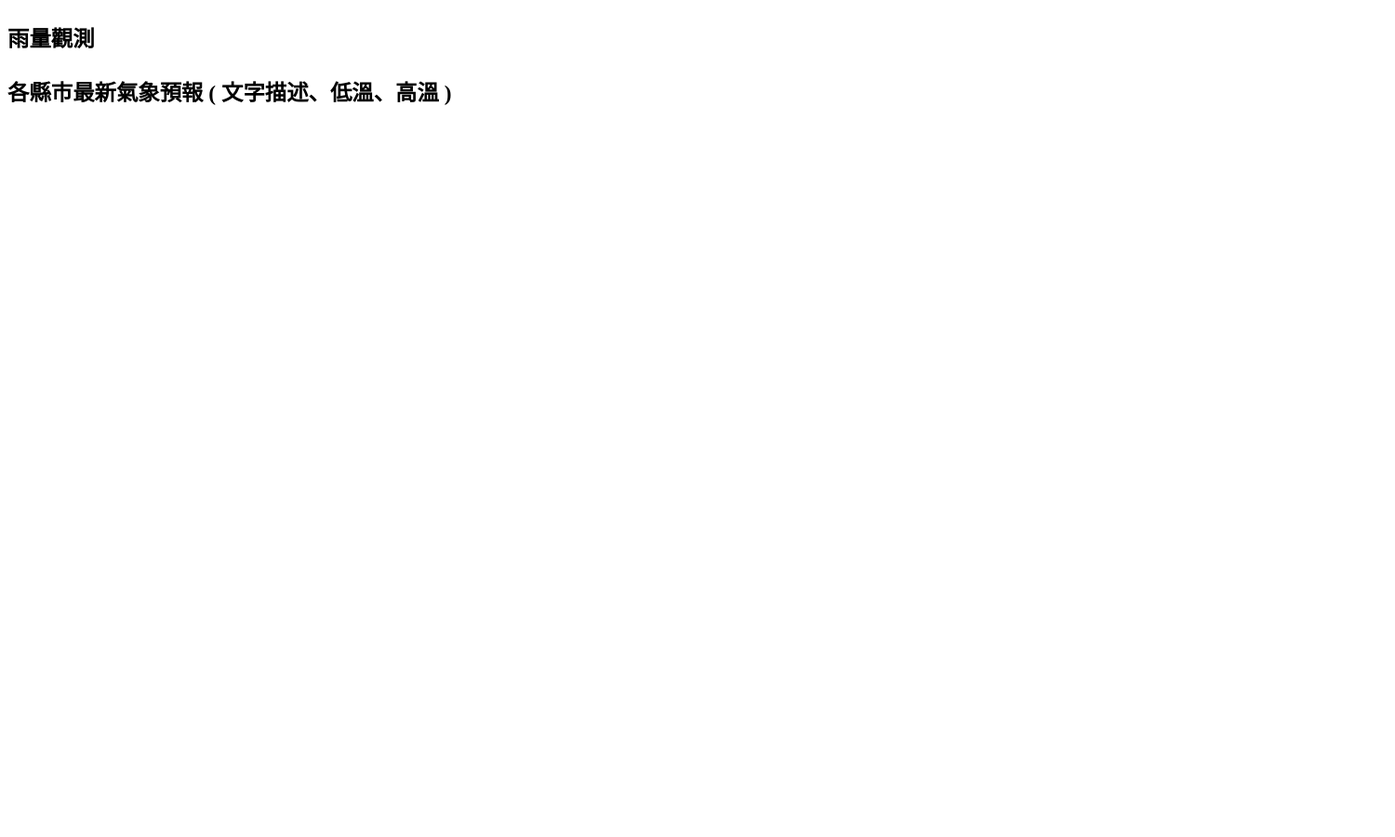
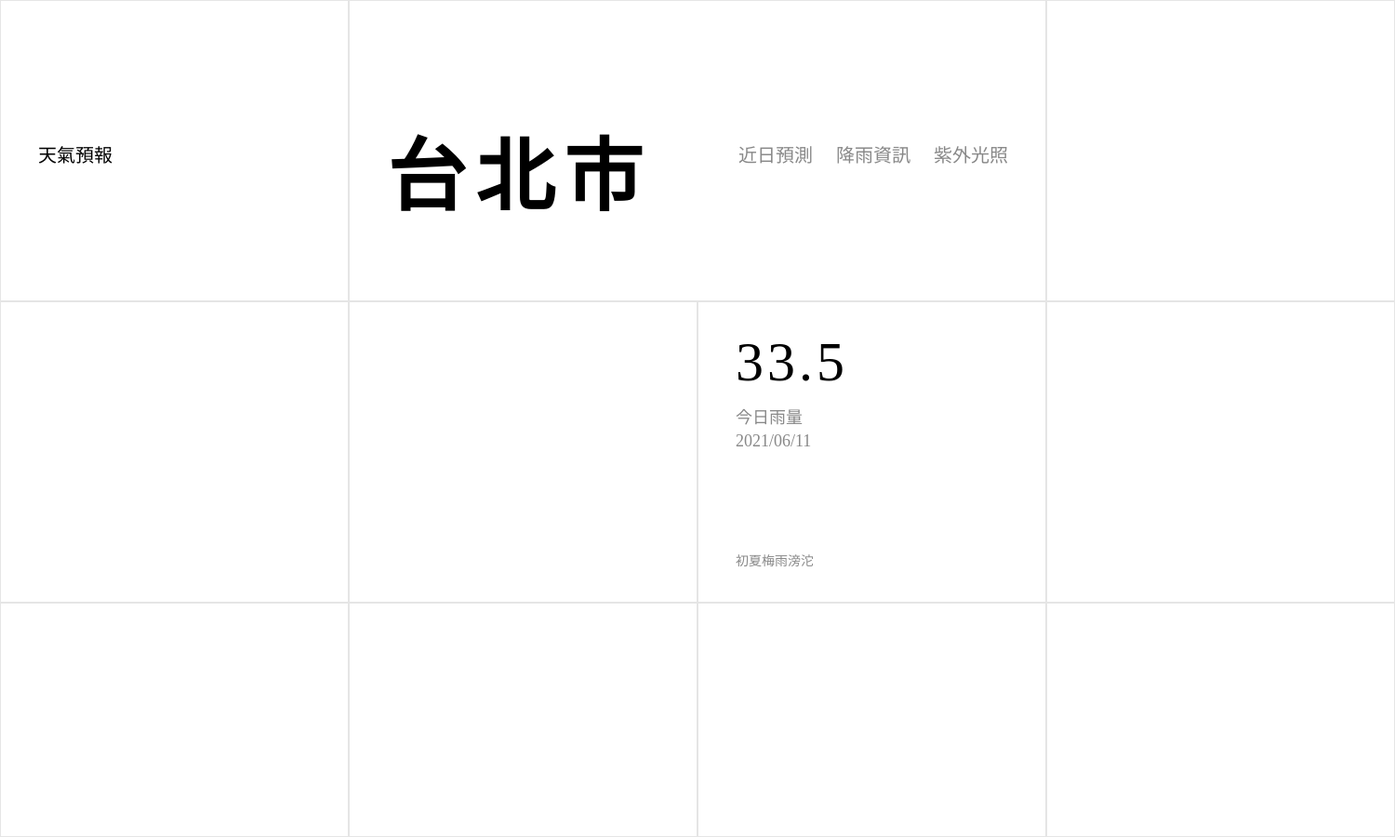
Before and after one commit to hokou/group-12-weather, a plain HTML site: page index.html in a window 1280 px wide. Shown: the whole page at 93% size, 1500 px wide, since content can reach past the window. Before the commit the page ends 800 px from the top, so only its background shows below. Drawn offline with Linux system fonts and the light colour scheme; no server answers.

Commit message:
update index.html, common.css and set basic webpage style

```diff
--- a/css/common.css
+++ b/css/common.css
@@ -1,3 +1,102 @@
-body{
+body {
 	font-size:20px;
 }
+
+h1 {
+	font-size: 85px;
+	font-weight: 700;
+	margin-block-start: 0;
+	margin-block-end: 0;
+	margin-bottom: 4px;
+	letter-spacing: 10px;
+}
+
+h2 {
+	font-size: 60px;
+	font-weight: 500;
+	margin-block-start: 0;
+	margin-block-end: 0;
+	margin-bottom: 10px;
+	letter-spacing: 4px;
+}
+
+h3 {
+	font-size: 18px;
+	font-weight: 400;
+	margin-block-start: 0;
+	margin-block-end: 0;
+	margin-bottom: 4px;
+	color: #888;
+}
+
+p {
+	margin-block-start: 0;
+	margin-block-end: 0;
+}
+
+.titleText {
+	padding-top: 30px;
+	font-weight: 400;
+}
+
+.navText {
+	margin-left: 20px;
+	font-weight: 400;
+	color: #888;
+}
+
+.bodyText {
+	font-size: 14px;
+	font-weight: 400;
+	margin-top: 0 !important;
+	color: #888;
+}
+
+.grid {
+	display: grid;
+	grid-template-columns: repeat(4, 1fr);
+	grid-template-rows: 3.6fr 3.6fr 2.8fr;
+	height: 100vh;
+	width: 100vw;
+	min-width: 1500px;
+	min-height: 900px;
+	margin: 0;
+
+	grid-template-areas:
+	'A1 A2 A2 A3'
+	'B1 B2 B3 B4'
+	'C1 C2 C3 C4'
+	;
+}
+
+.grid > * {
+	padding-left: 40px;
+	padding-top: 30px;
+	border: #e5e5e5 solid 1px;
+	position: relative;
+}
+
+.grid > :not(.A1, .A2, .A3) > :last-child {
+	position: absolute;
+	bottom: 35px;
+}
+
+.A1, .A2, .A3 {
+	padding-top: 120px !important;
+}
+
+.A2 {
+	grid-area: A2;
+	position: relative;
+}
+
+.A2 > h1{
+	position: absolute;
+	top: 120px;
+}
+
+.A2 > nav {
+	position: absolute;
+	top: 150px;
+	right: 40px;
+}
--- a/index.html
+++ b/index.html
@@ -10,23 +10,31 @@
 	<!-- 建立雨量觀測部份的樣式 -->
 	<link rel="stylesheet" type="text/css" href="css/raining.css" />
 </head>
-<body>
-	<!-- 美化雨量觀測顯示、資料處理或建立資料分頁功能 -->
-	<h3>雨量觀測</h3>
-	<div id="raining"></div>
-
-	<!--
-		完成各縣市氣象預報功能
-		請使用中央氣象局公開 API 的第一個資料集 (/v1/rest/datastore/F-C0032-001)
-		https://opendata.cwb.gov.tw/dist/opendata-swagger.html?urls.primaryName=openAPI#/
-	-->
-	<h3>各縣市最新氣象預報 ( 文字描述、低溫、高溫 )</h3>
-	<div id="weather"></div>
-	<script>
-		// 以下是我申請的 KEY 請使用無所謂，你也可以自己去中央氣象局網站申請一個
-		// https://opendata.cwb.gov.tw/index
-		const CWB_API_KEY="CWB-2EF6C203-2256-404D-AD80-5E9DE0982C6A";
-	</script>
-	<script src="js/raining.js"></script>
+<body class="grid">
+	<div class="A1">
+		<p class="titleText">天氣預報</p>
+	</div>
+	<div class="A2">
+		<h1>台北市</h1>
+		<nav>
+			<a class="navText">近日預測</a>
+			<a class="navText">降雨資訊</a>
+			<a class="navText">紫外光照</a>
+		</nav>
+	</div>
+	<div class="A3"></div>
+	<div class="B1"></div>
+	<div class="B2"></div>
+	<div class="B3">
+		<h2>33.5</h2>
+		<h3>今日雨量</h3>
+		<h3>2021/06/11</h3>
+		<p class="bodyText">初夏梅雨滂沱</p>
+	</div>
+	<div class="B4"></div>
+	<div class="C1"></div>
+	<div class="C2"></div>
+	<div class="C3"></div>
+	<div class="C4"></div>
 </body>
 </html>
```
